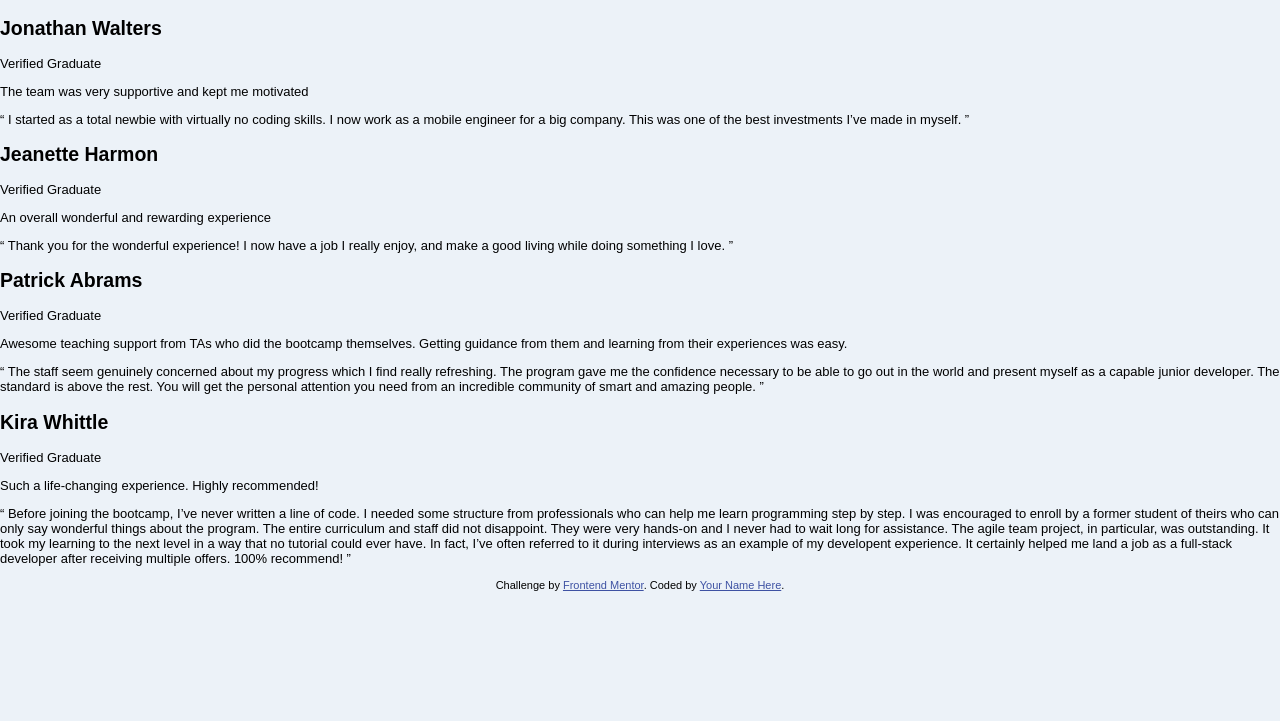
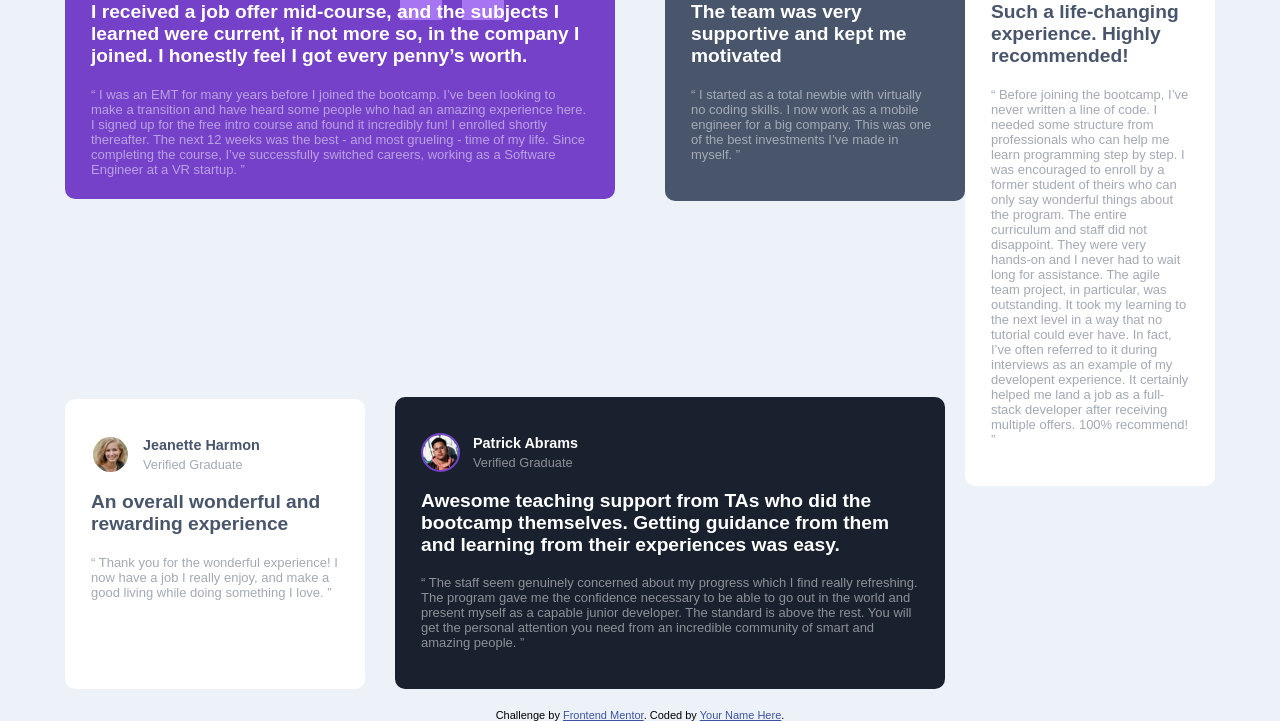
Before and after one commit to Starlk/Starlk.github.io, a plain HTML site: page index.html in a window 1280 px wide. Shown: the part 156-877 px from the top of the page. Before the commit the page ends 800 px from the top, so only its background shows below. Drawn offline with Linux system fonts and the light colour scheme; a web font is replaced by a local one.

Commit message:
completed web

```diff
--- a/css/style.css
+++ b/css/style.css
@@ -1,5 +1,5 @@
 *{
-    box-sizing: border-box;
+     box-sizing: border-box;
 }
 @font-face {
     font-family: "Barlow Semi Condensed";
@@ -10,7 +10,6 @@
 body{
     font-size: 13px;
     font-family: "Barlow Semi Condensed",sans-serif;
-    font-weight: var(--fw-normal);
     background-color: var(--clr__neutral--light-grayish-blue);
     margin: 0;
 
@@ -29,6 +28,119 @@ body{
 
 
 }
+.main{
+    position: relative;
+    min-height: 100vh;
+
+
+}
+.card{
+   padding: 2em;
+   margin: 5em;
+   border-radius: 10px;
+
+}
+.card:nth-child(1){
+    background-color: var(--clr__primary--moderate-violet);
+    background-image: url("/images/bg-pattern.svg");
+    background-repeat: no-repeat;
+    width: 550px;
+    height: 290px;
+    background-position: 75% 5%;
+}
+.card:nth-child(2){
+    background-color: var(--clr__primary--grayish-blue);
+    width: 300px;
+    position: absolute;
+    top:0;
+    left: 600px;
+    margin-top: 0;
+}
+.card:nth-child(3){
+    background-color: var(--clr__primary--white);
+    position: absolute;
+    width: 300px;
+    height: 290px;
+    bottom: 20px;
+    margin-bottom: 0;
+}
+.card:nth-child(4){
+    background-color: var(--clr__primary--blackish-blue);
+    position: absolute;
+    width: 550px;
+    left: 330px;
+    bottom: 20px;
+    margin-bottom: 0;
+}
+.card:nth-child(5){
+    background-color: var(--clr__primary--white);
+    position: absolute;
+    width: 250px;
+    top: 0;
+    margin-top: 0;
+    right: 0;
+}
+/*Header of article (card)*/
+.card__name{
+    font-size: .9rem;
+    font-weight: var(--fw-blod);
+}
+.card__grade{
+    font-size: .8rem;
+    font-weight: var(--fw-normal);
+    opacity: .5;
+
+}
+.card > header{
+    display: flex;
+    margin-bottom: 1.5em;
+
+}
+.img{
+    margin-right: 1em;
+    border-radius: 50%;
+    width: 3em;
+    height: 3em;
+    position: relative;
+    top: 10px;
+}
+.card__img{
+    border-width: 2px;
+    border-style: solid;
+}
+.card__img--white{
+    border-color: var(--clr__primary--white);
+}
+.card__img--morado{
+    border-color: var(--clr__primary--moderate-violet);
+}
+.box__text h2{
+    margin-bottom: 4px;
+}
+
+
+.card:nth-child(1),
+.card:nth-child(2),
+.card:nth-child(4){
+    color: var(--clr__primary--white);
+
+
+}
+
+.card:nth-child(5),
+.card:nth-child(3){
+    color: var(--clr__primary--grayish-blue);
+}
+/*Dando formato a los titulos*/
+.card__text--information{
+    font-weight: var(--fw-normal);
+    opacity: .5;
+}
+
+.card__text--strong{
+    font-weight: var(--fw-blod);
+    font-size: 1.2rem;
+}
 
 .attribution { font-size: 11px; text-align: center; }
 .attribution a { color: hsl(228, 45%, 44%); }
--- a/index.html
+++ b/index.html
@@ -15,8 +15,11 @@
   <main class="main cards">
     <article class="card">
       <header>
+        <img src="images/image-daniel.jpg" alt="Daniel" class="card__img img card__img--morado">
+        <div class="box__text">
           <h2 class="card__name card__name--white">Daniel Clifford</h2>
           <span class="card__grade">Verified Graduate</span>
+        </div>
       </header>
       <p class="card__text card__text--strong">
         I received a job offer mid-course, and the subjects I learned were current, if not more so,
@@ -32,8 +35,11 @@
     </article>
     <article class="card">
       <header>
+        <img src="images/image-jonathan.jpg" alt="Jonathan" class="card__img card__img--white img">
+        <div class="box__text">
           <h2 class="card__name card__name--white">Jonathan Walters</h2>
           <span class="card__grade">Verified Graduate</span>
+        </div>
       </header>
       <p class="card__text card__text--strong">
         The team was very supportive and kept me motivated
@@ -45,8 +51,11 @@
     </article>
     <article class="card">
       <header>
+        <img src="images/image-jeanette.jpg" alt="Jeanette" class="card__img img card__img--white">
+        <div class="box__text">
           <h2 class="card__name card__name--white">Jeanette Harmon</h2>
-        <span class="card__grade">Verified Graduate</span>
+          <span class="card__grade">Verified Graduate</span
+        </div>
       </header>
       <p class="card__text card__text--strong">
         An overall wonderful and rewarding experience
@@ -58,8 +67,11 @@
     </article>
     <article class="card">
       <header>
+        <img src="images/image-patrick.jpg" alt="Patrick" class="card__img img card__img--morado">
+        <div class="box__text">
           <h2 class="card__name card__name--white">Patrick Abrams</h2>
           <span class="card__grade">Verified Graduate</span>
+        </div>
       </header>
       <p class="card__text card__text--strong">
         Awesome teaching support from TAs who did the bootcamp themselves. Getting guidance from them and
@@ -74,8 +86,11 @@
     </article>
     <article class="card">
       <header>
+        <img src="images/image-kira.jpg" alt="Kira" class="card__img img card__img--white">
+        <div class="box__text">
           <h2 class="card__name card__name--white"> Kira Whittle</h2>
           <span class="card__grade">Verified Graduate</span>
+        </div>
       </header>
       <p class="card__text card__text--strong">
         Such a life-changing experience. Highly recommended!
```
Also changed, not shown: 1 other file. Lines whose indentation alone changed are shown as unchanged.
